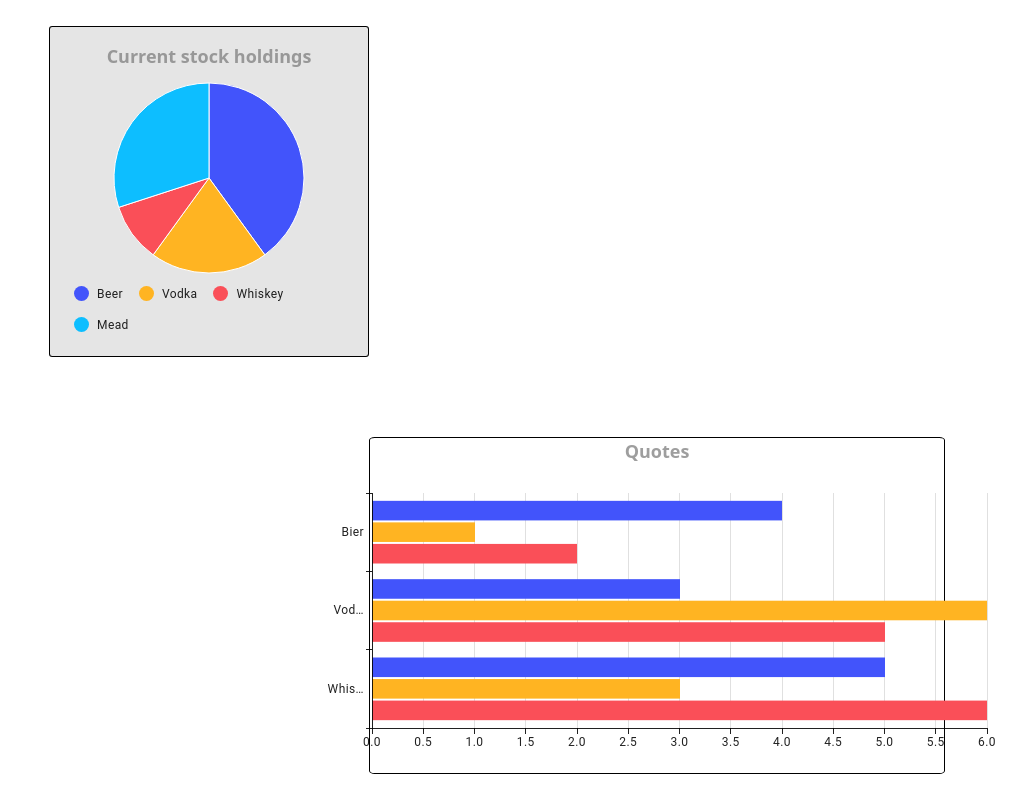
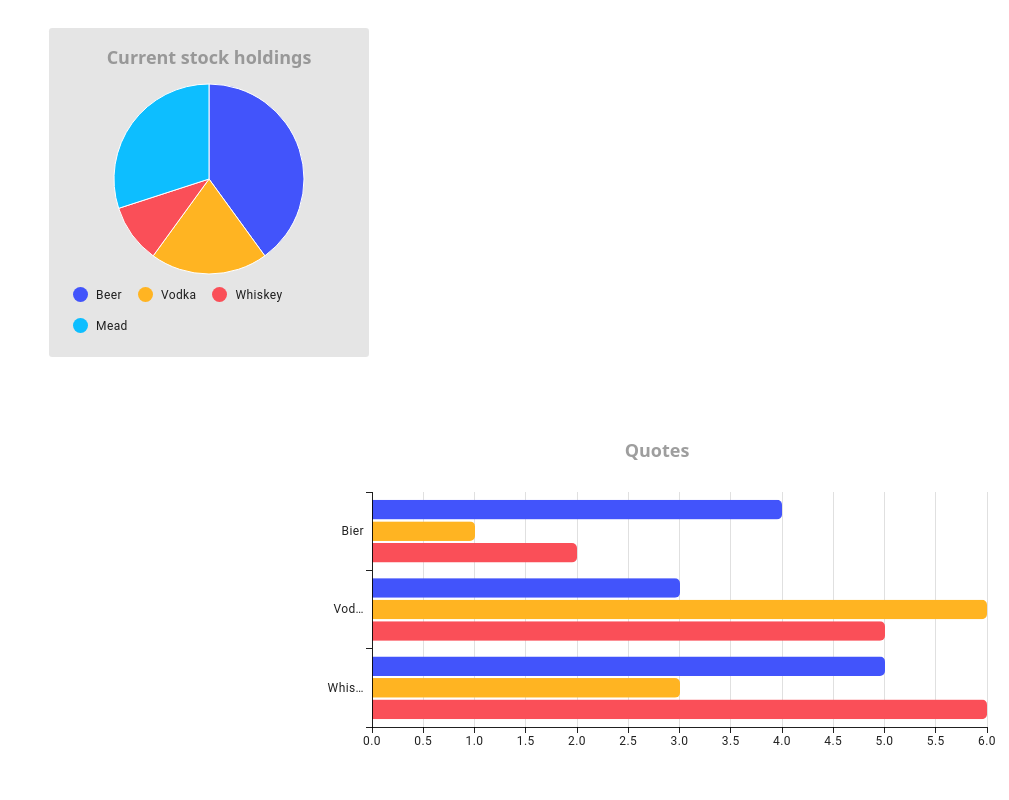
Before and after one commit to tthkrstf/PortfolioManager, a React (Vite) app in the folder frontend/frontend/: page / in a window 1280 px wide. Shown: the whole page, without its empty margins (271-1280 px from the left). Built offline with nearby package versions, Linux system fonts and the light colour scheme.

Commit message:
made some fixes to the style of the charts

```diff
--- a/frontend/frontend/src/App.jsx
+++ b/frontend/frontend/src/App.jsx
@@ -71,6 +71,7 @@ function App() {
           width={700}
           layout="horizontal"
           grid={{vertical: true}}
+          borderRadius={5}
 
 
 />
--- a/frontend/frontend/src/barChartStyle.css
+++ b/frontend/frontend/src/barChartStyle.css
@@ -25,7 +25,7 @@
     grid-row:1;
     grid-column:2;
     padding: 1rem;
-    border: solid black 1px;
+
     border-radius:1%;
     position:relative;
 }
@@ -38,7 +38,7 @@
     grid-column:  3 / span 2 ;
     grid-row: 2;
 
-    border: solid black 1px;
+
     border-radius: 1%;
     margin-right:4rem;
     margin-bottom:0em;
```
